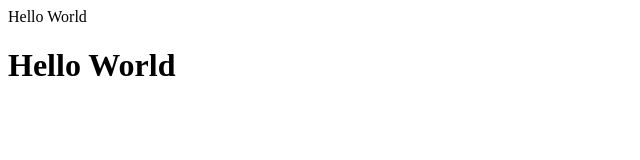
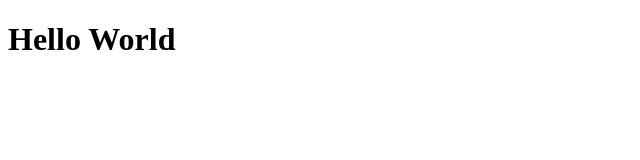
Before and after one commit to trietluong1602/INF286-002-project1, a plain HTML site: page index.html in a window 1280 px wide. Shown: the whole page, without its empty margins (0-640 px from the left). Drawn offline with Linux system fonts and the light colour scheme.

Commit message:
Update index.html

```diff
--- a/index.html
+++ b/index.html
@@ -1,7 +1,7 @@
 <!DOCTYPE html>
 <html>
     <head>
-        Hello World
+        <title>Hello World</title>
     </head>
     <body>
         <h1>Hello World</h1>
```
